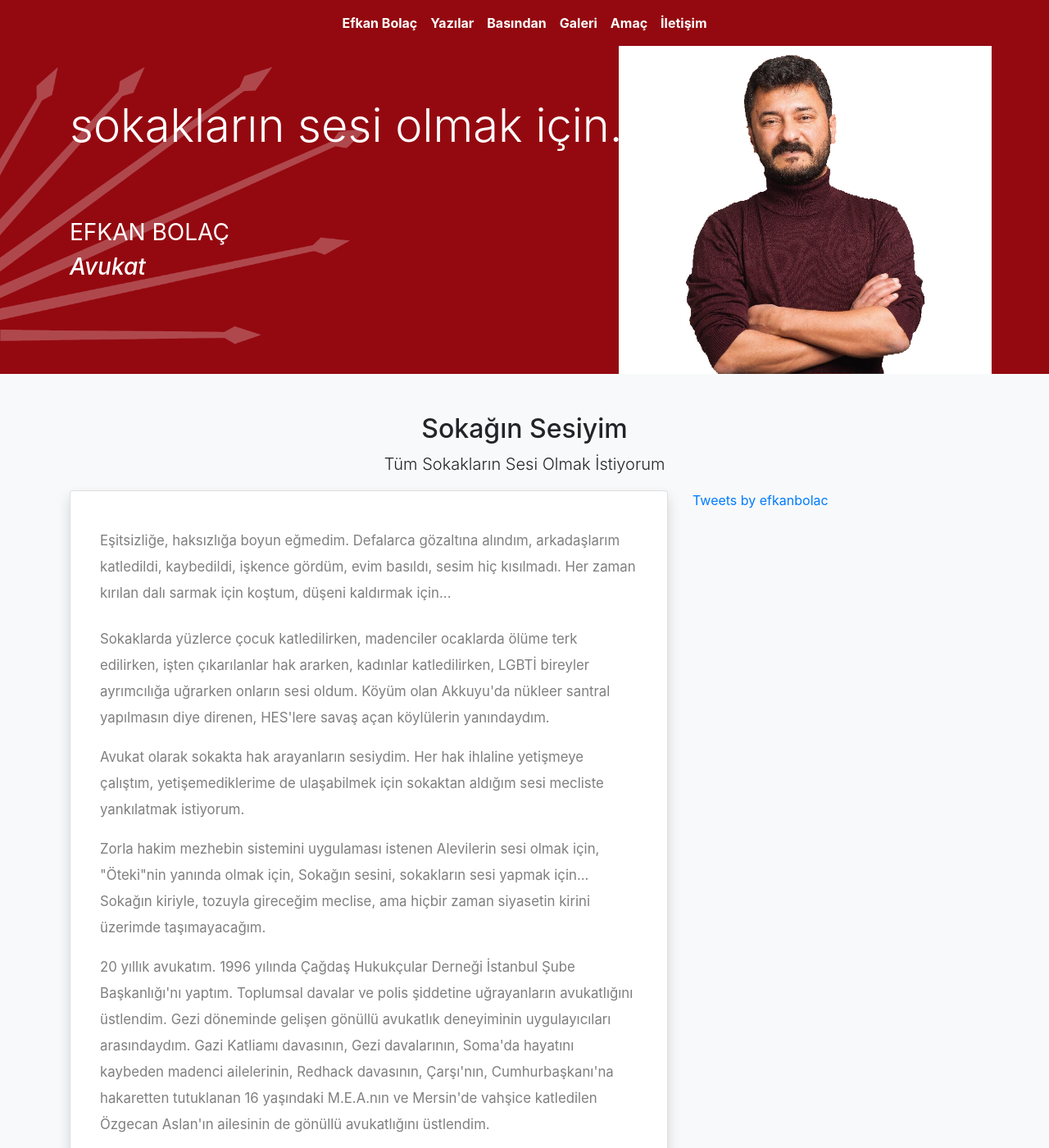
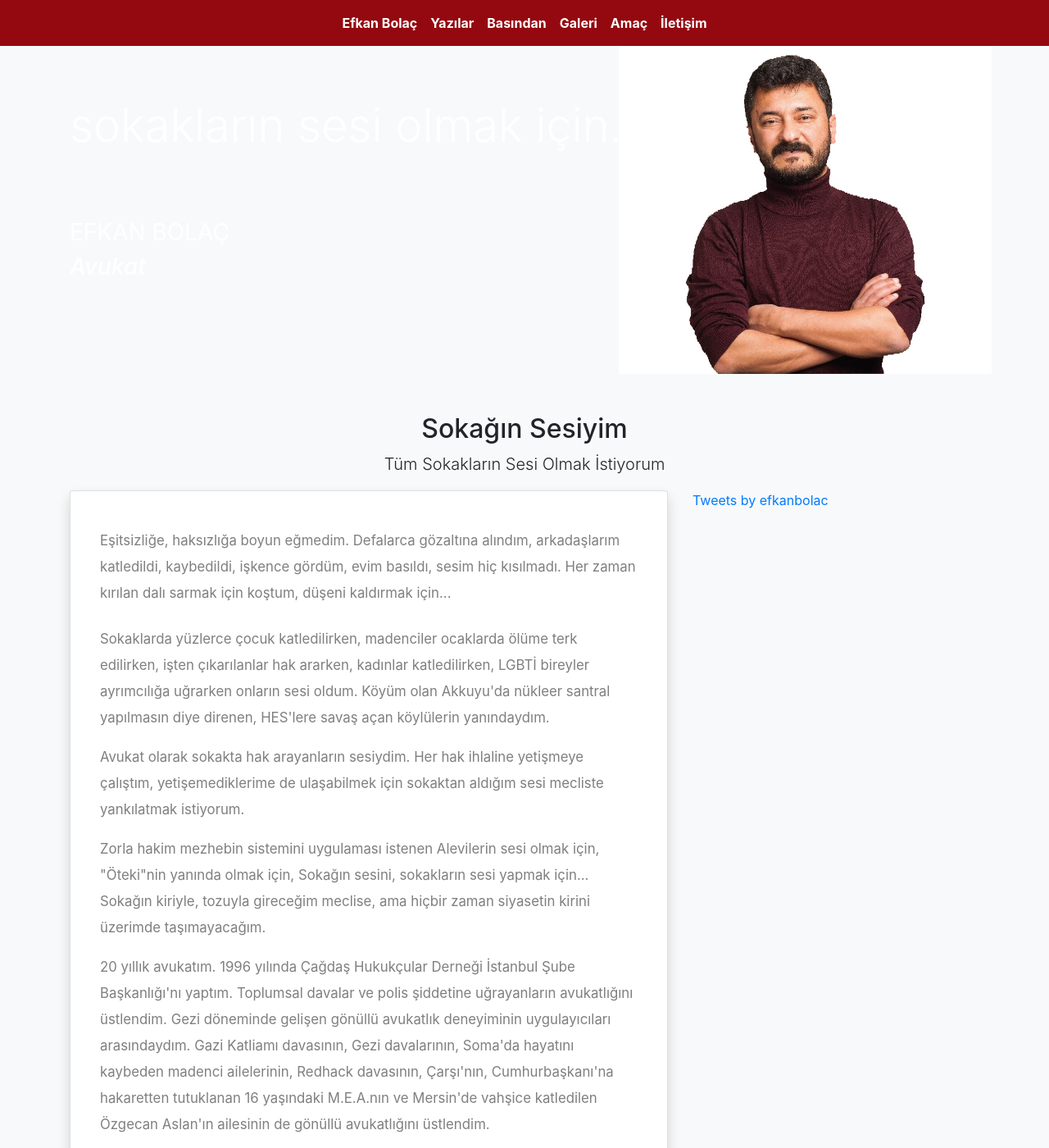
Before and after one commit to efkanbolac/efkanbolac.com, a Jekyll site: the page built from index.md, in a window 1280 px wide and 1400 px high. Shown: the whole window at 82% size. Built offline with Jekyll 4.4.1, drawn with Linux system fonts in a browser that asks for light colours; nearby versions of some CDN libraries; our own code applies the rules of GitHub Pages for plain Markdown files; comment, search, counter and statistics services are not loaded.

Commit message:
Update default.html

```diff
--- a/_layouts/default.html
+++ b/_layouts/default.html
@@ -20,12 +20,6 @@
     <style>
     .bg-red2 { background-color: #940910; }
     p { font-size: 1.05rem; line-height: 32px; }
-    #bgg {
-      background-color: #940910;
-      background-image: url('../dosya/efkan-bolac-bg0.png');
-      background-repeat: no-repeat;
-      background-size: contain;
-    }
     #bggg {
       height: 400px;
       background-position-y: top;
```
